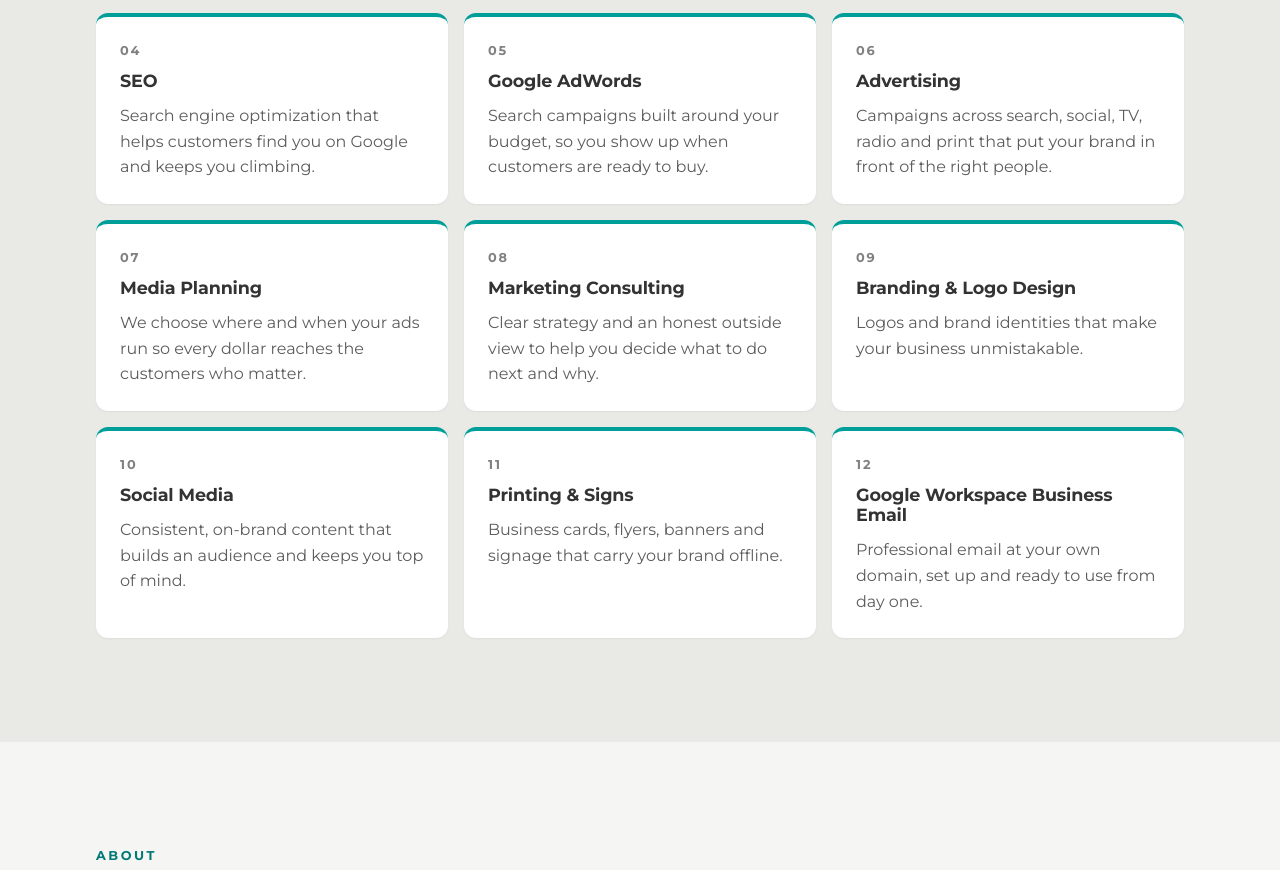
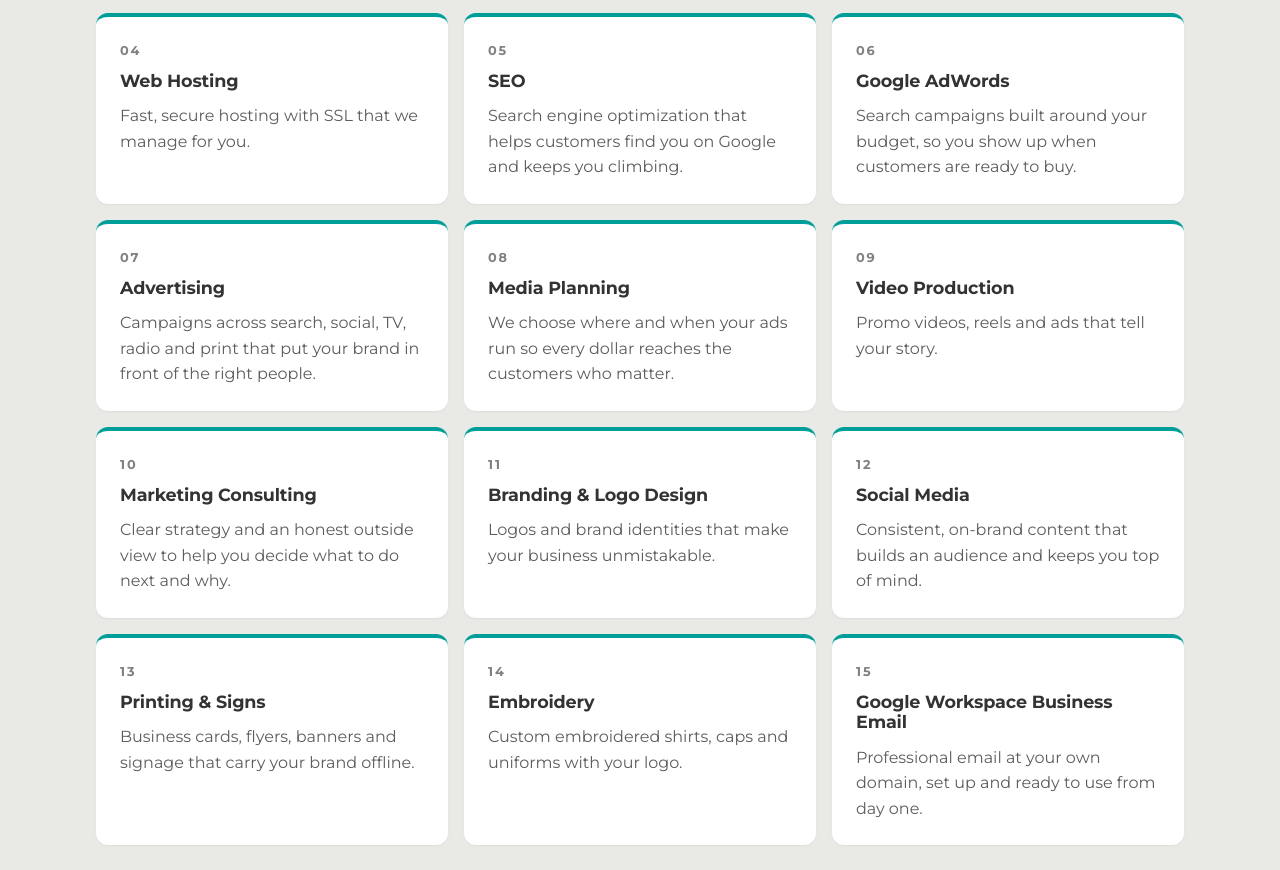
Before and after one commit to javiojo/axiomcreativestudios, a plain HTML site: page index.html in a window 1280 px wide. Shown: the part 1717-2587 px from the top of the page. Drawn offline with Linux system fonts and the light colour scheme.

Commit message:
Add Web Hosting, Video Production, and Embroidery to the services list.
Place hosting after the web work, video with advertising and media planning, and embroidery next to printing, and add all three to the contact form.

```diff
--- a/index.html
+++ b/index.html
@@ -76,15 +76,18 @@
       <li class="card"><span class="num" aria-hidden="true">01</span><h3>AI Integration &amp; Automation</h3><p>AI Agents plan, create workflows, use smart tools, and take autonomous actions toward a goal, saving your team time and helping you grow.</p></li>
       <li class="card"><span class="num" aria-hidden="true">02</span><h3>Websites</h3><p>Fast, mobile-first sites that look sharp and turn visitors into customers.</p></li>
       <li class="card"><span class="num" aria-hidden="true">03</span><h3>Custom Web Apps</h3><p>Custom-built web apps, portals and dashboards that fit the way your business works.</p></li>
-      <li class="card"><span class="num" aria-hidden="true">04</span><h3>SEO</h3><p>Search engine optimization that helps customers find you on Google and keeps you climbing.</p></li>
-      <li class="card"><span class="num" aria-hidden="true">05</span><h3>Google AdWords</h3><p>Search campaigns built around your budget, so you show up when customers are ready to buy.</p></li>
-      <li class="card"><span class="num" aria-hidden="true">06</span><h3>Advertising</h3><p>Campaigns across search, social, TV, radio and print that put your brand in front of the right people.</p></li>
-      <li class="card"><span class="num" aria-hidden="true">07</span><h3>Media Planning</h3><p>We choose where and when your ads run so every dollar reaches the customers who matter.</p></li>
-      <li class="card"><span class="num" aria-hidden="true">08</span><h3>Marketing Consulting</h3><p>Clear strategy and an honest outside view to help you decide what to do next and why.</p></li>
-      <li class="card"><span class="num" aria-hidden="true">09</span><h3>Branding &amp; Logo Design</h3><p>Logos and brand identities that make your business unmistakable.</p></li>
-      <li class="card"><span class="num" aria-hidden="true">10</span><h3>Social Media</h3><p>Consistent, on-brand content that builds an audience and keeps you top of mind.</p></li>
-      <li class="card"><span class="num" aria-hidden="true">11</span><h3>Printing &amp; Signs</h3><p>Business cards, flyers, banners and signage that carry your brand offline.</p></li>
-      <li class="card"><span class="num" aria-hidden="true">12</span><h3>Google Workspace Business Email</h3><p>Professional email at your own domain, set up and ready to use from day one.</p></li>
+      <li class="card"><span class="num" aria-hidden="true">04</span><h3>Web Hosting</h3><p>Fast, secure hosting with SSL that we manage for you.</p></li>
+      <li class="card"><span class="num" aria-hidden="true">05</span><h3>SEO</h3><p>Search engine optimization that helps customers find you on Google and keeps you climbing.</p></li>
+      <li class="card"><span class="num" aria-hidden="true">06</span><h3>Google AdWords</h3><p>Search campaigns built around your budget, so you show up when customers are ready to buy.</p></li>
+      <li class="card"><span class="num" aria-hidden="true">07</span><h3>Advertising</h3><p>Campaigns across search, social, TV, radio and print that put your brand in front of the right people.</p></li>
+      <li class="card"><span class="num" aria-hidden="true">08</span><h3>Media Planning</h3><p>We choose where and when your ads run so every dollar reaches the customers who matter.</p></li>
+      <li class="card"><span class="num" aria-hidden="true">09</span><h3>Video Production</h3><p>Promo videos, reels and ads that tell your story.</p></li>
+      <li class="card"><span class="num" aria-hidden="true">10</span><h3>Marketing Consulting</h3><p>Clear strategy and an honest outside view to help you decide what to do next and why.</p></li>
+      <li class="card"><span class="num" aria-hidden="true">11</span><h3>Branding &amp; Logo Design</h3><p>Logos and brand identities that make your business unmistakable.</p></li>
+      <li class="card"><span class="num" aria-hidden="true">12</span><h3>Social Media</h3><p>Consistent, on-brand content that builds an audience and keeps you top of mind.</p></li>
+      <li class="card"><span class="num" aria-hidden="true">13</span><h3>Printing &amp; Signs</h3><p>Business cards, flyers, banners and signage that carry your brand offline.</p></li>
+      <li class="card"><span class="num" aria-hidden="true">14</span><h3>Embroidery</h3><p>Custom embroidered shirts, caps and uniforms with your logo.</p></li>
+      <li class="card"><span class="num" aria-hidden="true">15</span><h3>Google Workspace Business Email</h3><p>Professional email at your own domain, set up and ready to use from day one.</p></li>
     </ul>
   </div>
 </section>
@@ -123,14 +126,17 @@
           <option>AI Integration &amp; Automation</option>
           <option>Websites</option>
           <option>Custom Web Apps</option>
+          <option>Web Hosting</option>
           <option>SEO</option>
           <option>Google AdWords</option>
           <option>Advertising</option>
           <option>Media Planning</option>
+          <option>Video Production</option>
           <option>Marketing Consulting</option>
           <option>Branding &amp; Logo Design</option>
           <option>Social Media</option>
           <option>Printing &amp; Signs</option>
+          <option>Embroidery</option>
           <option>Google Workspace Business Email</option>
         </select>
       </label>
```
